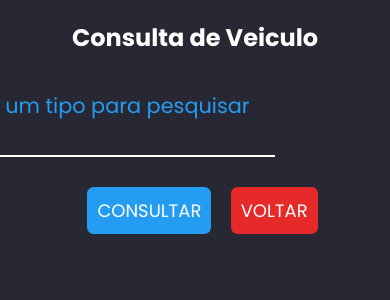
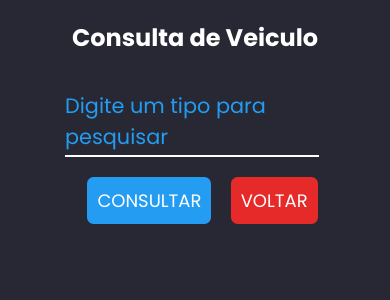
Before and after one commit to GustavoStorb/ProjetoIntegradorPHP, a PHP site: page /veiculo/find in a window 390 px wide. Shown: the part 83-383 px from the top of the page. Run offline with PHP 8.4, Linux system fonts and the light colour scheme; a user stored in the database is signed in.

Commit message:
responsividade

```diff
--- a/app/Views/usuario/consultar.php
+++ b/app/Views/usuario/consultar.php
@@ -8,7 +8,7 @@
          <form class="cadastro-form" method="POST">
             <h2 class="cadastro">Consulta de Usuário</h2>
             <div class="form__group field find-user-form">
-               <div style="margin-left: -7.8rem;">
+               <div class="divconsulta" style="margin-left: -7.8rem;">
                   <input
                      id="nome"
                      type="input"
--- a/app/Views/veiculo/consultar.php
+++ b/app/Views/veiculo/consultar.php
@@ -8,7 +8,7 @@
          <form class="cadastro-form" method="POST">
             <h2 class="cadastro">Consulta de Veiculo</h2>
             <div class="form__group field find-user-form">
-               <div style="margin-left: -7.8rem;">
+               <div class="divconsulta" style="margin-left: -7.8rem;">
                   <input
                      id="tipo"
                      type="input"
--- a/public/main.css
+++ b/public/main.css
@@ -557,6 +557,14 @@
     margin-left: 0;
   }
 
+  .btn-cadastro.bg-red {
+    margin-top: 0px;
+  }
+
+  .divconsulta {
+    margin-left: 0 !important;
+  }
+
   .login-wrapper {
     margin-top: -40px;
     width: 70%;
```
